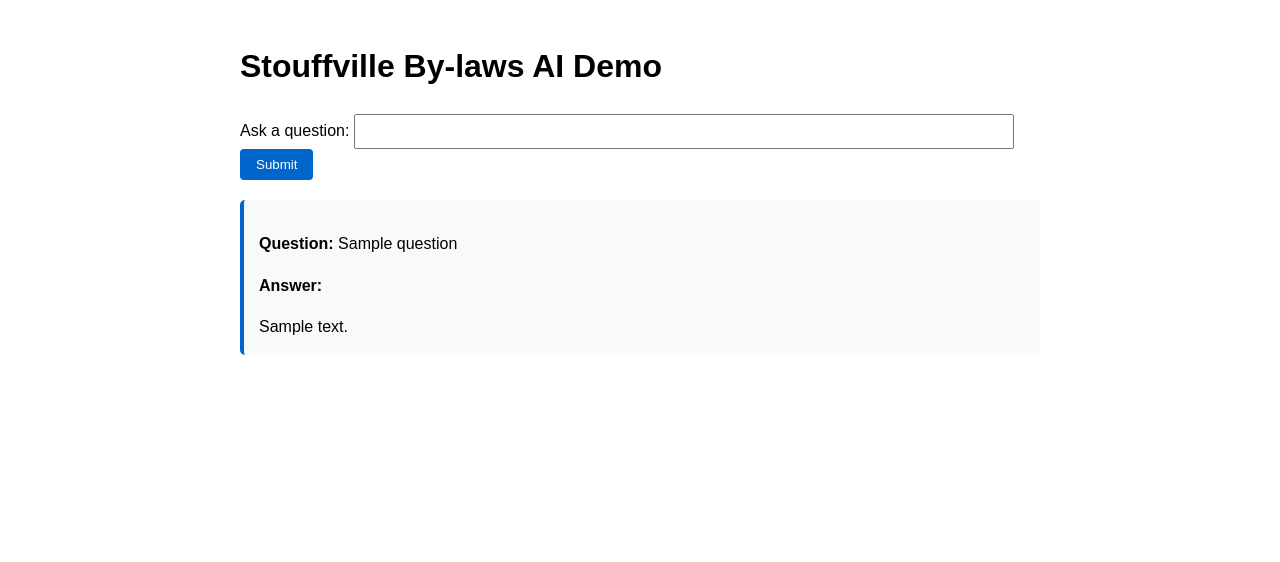
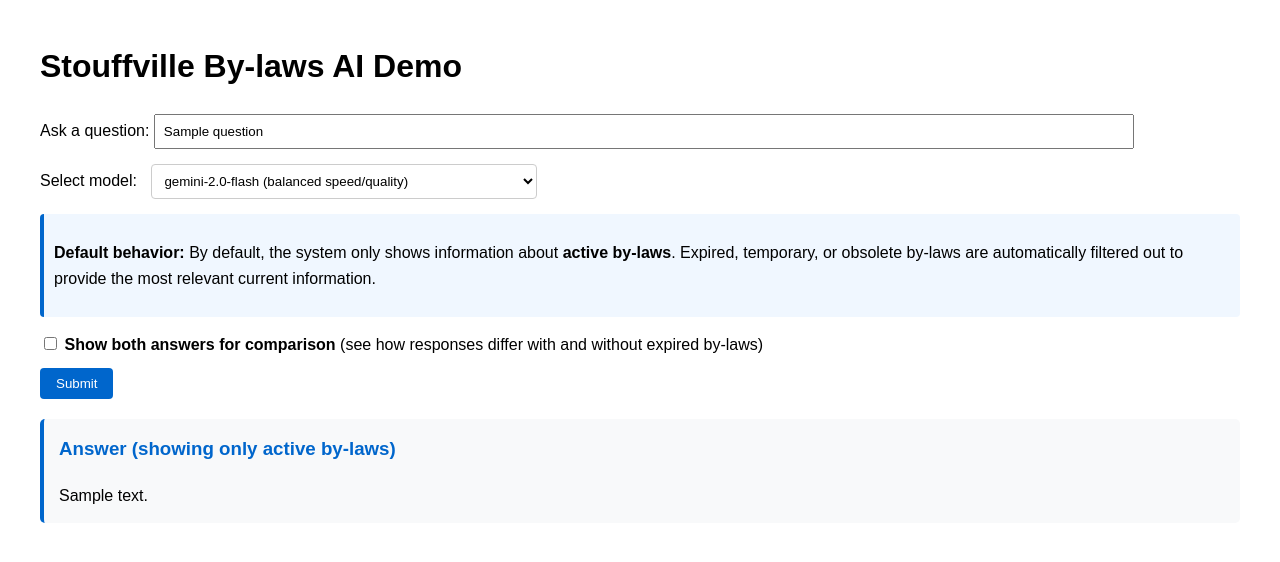
Before and after one commit to Cadence-GitHub/Stouffville-By-laws-AI, a Flask app: template backend/app/templates/demo.html in a window 1280 px wide. Shown: the top 562 px of the page. Run offline with Flask 3, Linux system fonts and the light colour scheme; the template is opened without the code that fills it: most values are stand-ins (such as "Sample title", 1, 10 or a date in 2020).

Commit message:
Add model selection, expired by-laws filtering, and refactor Gemini handling. Support multiple Gemini models (flash-lite, flash, thinking, 2.5-pro), add comparison mode in demo UI for viewing both filtered and unfiltered responses, refactor code with dedicated gemini_handler.py, and pin ChromaDB to v0.6.3

```diff
--- a/backend/app.py
+++ b/backend/app.py
@@ -2,11 +2,10 @@ from flask import Flask, jsonify, request, render_template
 from flask_cors import CORS
 import os
 import json
-from langchain_google_genai import ChatGoogleGenerativeAI
-from langchain.schema.output_parser import StrOutputParser
 from dotenv import load_dotenv
-from app.prompts import BYLAWS_PROMPT_TEMPLATE
+from app.prompts import BYLAWS_PROMPT_TEMPLATE, FILTERED_BYLAWS_PROMPT_TEMPLATE
 from app.chroma_retriever import ChromaDBRetriever  # Import the simplified ChromaDB retriever
+from app.gemini_handler import get_gemini_response, ALLOWED_MODELS  # Import the refactored Gemini handler
 
 # Load API keys and environment variables from .env file
 load_dotenv()
@@ -18,59 +17,9 @@ CORS(app)
 
 # Define paths to data files relative to the project root
 BACKEND_DIR = os.path.dirname(os.path.abspath(__file__))
-# Get the absolute path to the database file (fallback if ChromaDB is unavailable)
-BYLAWS_JSON_PATH = os.path.join(BACKEND_DIR, '..', 'database', 'parking_related_by-laws.json')
 
 # Initialize ChromaDB retriever
 chroma_retriever = ChromaDBRetriever()
-
-def get_gemini_response(query, relevant_bylaws=None):
-    """
-    Process user queries through the Gemini AI model.
-
-    Args:
-        query (str): The user's question about Stouffville by-laws
-        relevant_bylaws (list, optional): List of by-laws relevant to the query
-
-    Returns:
-        dict: Contains either the AI response or error information
-    """
-    api_key = os.environ.get("GOOGLE_API_KEY")
-    if not api_key:
-        return {"error": "GOOGLE_API_KEY environment variable is not set"}
-
-    try:
-        # Initialize Gemini model with the specified version and 30 second timeout
-        model = ChatGoogleGenerativeAI(
-            model="gemini-2.0-flash",
-            google_api_key=api_key,
-            timeout=30
-        )
-
-        # If relevant bylaws are provided, use those instead of loading all bylaws
-        if relevant_bylaws:
-            bylaws_content = json.dumps(relevant_bylaws, indent=2)
-        else:
-            # Load the by-laws data from the JSON file
-            try:
-                with open(BYLAWS_JSON_PATH, 'r') as file:
-                    bylaws_data = json.load(file)
-                    bylaws_content = json.dumps(bylaws_data, indent=2)
-            except Exception as file_error:
-                return {"error": f"Failed to load by-laws data: {str(file_error)}"}
-
-        # Use the imported prompt template from app/prompts.py
-        prompt = BYLAWS_PROMPT_TEMPLATE
-
-        # Build the processing pipeline using LangChain's composition syntax
-        chain = prompt | model | StrOutputParser()
-
-        # Execute the chain and get the AI's response
-        response = chain.invoke({"bylaws_content": bylaws_content, "question": query})
-
-        return {"answer": response}
-    except Exception as e:
-        return {"error": str(e)}
 
 @app.route('/api/hello', methods=['GET'])
 def hello():
@@ -87,6 +36,7 @@ def ask():
     """
     data = request.get_json()
     query = data.get('query', '')
+    model = data.get('model', 'gemini-2.0-flash')
 
     if not query:
         return jsonify({"error": "No query provided"}), 400
@@ -94,35 +44,35 @@ def ask():
     # Try to use ChromaDB to find relevant bylaws
     try:
         # Check if the ChromaDB collection exists and has documents
-        if chroma_retriever.collection_exists():
-            # Use ChromaDB to find relevant bylaws
-            relevant_bylaws = chroma_retriever.retrieve_relevant_bylaws(query, limit=10)
+        if not chroma_retriever.collection_exists():
+            return jsonify({"error": "ChromaDB collection does not exist"}), 500
 
-            # If no relevant bylaws found, fall back to the standard approach
-            if not relevant_bylaws:
-                print(f"No relevant bylaws found in ChromaDB for query: {query}")
-                response = get_gemini_response(query)
-            else:
-                print(f"Found {len(relevant_bylaws)} relevant bylaws in ChromaDB for query: {query}")
-                response = get_gemini_response(query, relevant_bylaws)
+        # Use ChromaDB to find relevant bylaws
+        relevant_bylaws = chroma_retriever.retrieve_relevant_bylaws(query, limit=10)
 
-            # Add the source info to the response (for transparency/debugging)
-            if "answer" in response:
-                response["source"] = "chroma" if relevant_bylaws else "file"
+        # If no relevant bylaws found, return an error
+        if not relevant_bylaws:
+            return jsonify({"error": f"No relevant bylaws found for query: {query}"}), 404
 
-            return jsonify(response)
-        else:
-            # Fall back to the standard approach
-            response = get_gemini_response(query)
-            response["source"] = "file"
-            return jsonify(response)
+        # Extract bylaw numbers for display
+        bylaw_numbers = [bylaw.get("bylawNumber", "Unknown") for bylaw in relevant_bylaws]
+
+        # Get Gemini response using the relevant bylaws
+        response = get_gemini_response(query, relevant_bylaws, model)
+
+        # Check if there was an error
+        if 'error' in response:
+            return jsonify(response), 500
+
+        # If successful, add source and bylaw information
+        response["source"] = "ChromaDB"
+        response["bylaw_numbers"] = bylaw_numbers
+        response["model"] = model
+
+        return jsonify(response)
 
     except Exception as e:
-        # Fall back to the standard approach if ChromaDB retrieval fails
-        response = get_gemini_response(query)
-        response["source"] = "file"
-        response["fallback_reason"] = str(e)
-        return jsonify(response)
+        return jsonify({"error": f"ChromaDB retrieval failed: {str(e)}"}), 500
 
 @app.route('/api/demo', methods=['GET', 'POST'])
 def demo():
@@ -133,48 +83,76 @@ def demo():
     """
     if request.method == 'POST':
         query = request.form.get('query', '')
+        compare_mode = request.form.get('filter_expired', 'false') == 'true'
+        side_by_side = request.form.get('side_by_side', 'false') == 'true'
+        model = request.form.get('model', 'gemini-2.0-flash')
+
         if query:
             # Try to use ChromaDB to find relevant bylaws
             try:
                 # Check if ChromaDB collection exists
-                if chroma_retriever.collection_exists():
-                    # Use ChromaDB to find relevant bylaws
-                    relevant_bylaws = chroma_retriever.retrieve_relevant_bylaws(query, limit=10)
+                if not chroma_retriever.collection_exists():
+                    error_message = "Error: ChromaDB collection does not exist"
+                    return render_template('demo.html', question=query, answer=error_message, model=model)
 
-                    # If relevant bylaws found, use them
-                    if relevant_bylaws:
-                        response = get_gemini_response(query, relevant_bylaws)
-                        source_info = "Source: ChromaDB vector search (using Voyage AI embeddings)"
-                    else:
-                        response = get_gemini_response(query)
-                        source_info = "Source: Default JSON file (no relevant bylaws found in ChromaDB)"
-                else:
-                    # Fall back to the standard approach
-                    response = get_gemini_response(query)
-                    source_info = "Source: Default JSON file (ChromaDB not available)"
+                # Use ChromaDB to find relevant bylaws
+                relevant_bylaws = chroma_retriever.retrieve_relevant_bylaws(query, limit=10)
 
-                answer = response.get('answer', 'Error: No response')
+                # If no relevant bylaws found, return an error
+                if not relevant_bylaws:
+                    error_message = f"Error: No relevant bylaws found for query: {query}"
+                    return render_template('demo.html', question=query, answer=error_message, model=model)
+
+                # Extract bylaw numbers for display
+                bylaw_numbers = [bylaw.get("bylawNumber", "Unknown") for bylaw in relevant_bylaws]
+                bylaw_numbers_str = ", ".join(bylaw_numbers)
+
+                # Get Gemini response using the relevant bylaws
+                response = get_gemini_response(query, relevant_bylaws, model)
+
                 if 'error' in response:
                     answer = f"Error: {response['error']}"
+                    return render_template('demo.html', question=query, answer=answer, model=model)
+                else:
+                    # Prepare the responses with source information
+                    source_info = "Source: ChromaDB vector search (using Voyage AI embeddings)"
+                    bylaw_info = f"Referenced By-laws: {bylaw_numbers_str}"
+                    model_info = f"Model: {model}"
+                    footer = f"<hr><small><i>{source_info}<br>{bylaw_info}<br>{model_info}</i></small>"
 
-                # Add source info at the bottom of the response
-                answer = f"{answer}<hr><small><i>{source_info}</i></small>"
+                    if compare_mode:
+                        # When comparing, provide both answers with the footer
+                        full_answer = response.get('answer', 'Error: No response') + footer
+                        filtered_answer = response.get('filtered_answer', 'Error: No response') + footer
 
-                return render_template('demo.html', question=query, answer=answer)
+                        return render_template(
+                            'demo.html',
+                            question=query,
+                            full_answer=full_answer,
+                            filtered_answer=filtered_answer,
+                            compare_mode=compare_mode,
+                            side_by_side=side_by_side,
+                            model=model
+                        )
+                    else:
+                        # Default is to show only the filtered answer (without expired bylaws)
+                        answer_text = response.get('filtered_answer', 'Error: No response')
+                        answer = f"{answer_text}{footer}"
+
+                        return render_template(
+                            'demo.html',
+                            question=query,
+                            answer=answer,
+                            compare_mode=compare_mode,
+                            side_by_side=side_by_side,
+                            model=model
+                        )
 
             except Exception as e:
-                # Fall back to the standard approach if ChromaDB search fails
-                response = get_gemini_response(query)
-                answer = response.get('answer', 'Error: No response')
-                if 'error' in response:
-                    answer = f"Error: {response['error']}"
+                error_message = f"Error: ChromaDB retrieval failed: {str(e)}"
+                return render_template('demo.html', question=query, answer=error_message, model=model)
 
-                # Add fallback info
-                answer = f"{answer}<hr><small><i>Source: Default JSON file (ChromaDB error: {str(e)})</i></small>"
-
-                return render_template('demo.html', question=query, answer=answer)
-
-    return render_template('demo.html')
+    return render_template('demo.html', compare_mode=False, side_by_side=False, model="gemini-2.0-flash")
 
 if __name__ == '__main__':
     # Run in debug mode for development
--- a/backend/app/templates/demo.html
+++ b/backend/app/templates/demo.html
@@ -5,7 +5,7 @@
     <style>
         body {
             font-family: Arial, sans-serif;
-            max-width: 800px;
+            max-width: 1200px;
             margin: 0 auto;
             padding: 20px;
             line-height: 1.6;
@@ -24,10 +24,21 @@
             padding: 15px;
             border-radius: 5px;
         }
+        .answer-container h3 {
+            color: #0066cc;
+            margin-top: 0;
+        }
         input[type="text"] {
             width: 80%;
             padding: 8px;
             margin-right: 10px;
+        }
+        select {
+            padding: 8px;
+            border: 1px solid #ccc;
+            border-radius: 4px;
+            background-color: white;
+            margin-left: 10px;
         }
         input[type="submit"] {
             padding: 8px 16px;
@@ -37,6 +48,24 @@
             border-radius: 4px;
             cursor: pointer;
         }
+        .checkbox-container {
+            margin: 10px 0;
+        }
+        .comparison-option {
+            margin-left: 30px;
+            display: none;
+        }
+        .answers-wrapper {
+            display: flex;
+            flex-direction: column;
+            gap: 20px;
+        }
+        .answers-wrapper.side-by-side {
+            flex-direction: row;
+        }
+        .answers-wrapper.side-by-side .answer-container {
+            flex: 1;
+        }
     </style>
 </head>
 <body>
@@ -44,17 +73,57 @@
 
     <form id="queryForm" action="/api/demo" method="post">
         <label for="query">Ask a question:</label>
-        <input type="text" id="query" name="query" required>
+        <input type="text" id="query" name="query" required value="{{ question or '' }}">
+
+        <div style="margin: 15px 0;">
+            <label for="model">Select model:</label>
+            <select id="model" name="model">
+                <option value="gemini-2.0-flash-lite" {% if model == "gemini-2.0-flash-lite" %}selected{% endif %}>gemini-2.0-flash-lite (fastest, lowest cost)</option>
+                <option value="gemini-2.0-flash" {% if model == "gemini-2.0-flash" or not model %}selected{% endif %}>gemini-2.0-flash (balanced speed/quality)</option>
+                <option value="gemini-2.0-flash-thinking-exp-01-21" {% if model == "gemini-2.0-flash-thinking-exp-01-21" %}selected{% endif %}>gemini-2.0-flash-thinking-exp-01-21 (better reasoning)</option>
+                <option value="gemini-2.5-pro-exp-03-25" {% if model == "gemini-2.5-pro-exp-03-25" %}selected{% endif %}>gemini-2.5-pro-exp-03-25 (highest quality, most expensive)</option>
+            </select>
+        </div>
+
+        <div class="info-box" style="margin: 15px 0; padding: 10px; background-color: #f0f7ff; border-left: 4px solid #0066cc; border-radius: 4px;">
+            <p><strong>Default behavior:</strong> By default, the system only shows information about <strong>active by-laws</strong>. Expired, temporary, or obsolete by-laws are automatically filtered out to provide the most relevant current information.</p>
+        </div>
+
+        <div class="checkbox-container">
+            <input type="checkbox" id="filter_expired" name="filter_expired" value="true" {% if compare_mode %}checked{% endif %} onchange="toggleComparisonOption()">
+            <label for="filter_expired"><strong>Show both answers for comparison</strong> (see how responses differ with and without expired by-laws)</label>
+
+            <span class="comparison-option" id="comparisonOption">
+                <input type="checkbox" id="side_by_side" name="side_by_side" value="true" {% if side_by_side %}checked{% endif %}>
+                <label for="side_by_side">Show side-by-side</label>
+            </span>
+        </div>
+
         <input type="submit" value="Submit">
     </form>
 
     <div id="loadingMessage" class="loading">Generating answer, please wait...</div>
 
     {% if question %}
-    <div class="answer-container">
-        <p><b>Question:</b> {{ question }}</p>
-        <p><b>Answer:</b></p>
-        <div>{{ answer | safe }}</div>
+    <div class="answers-wrapper {% if side_by_side %}side-by-side{% endif %}">
+        {% if compare_mode %}
+        <div class="answer-container">
+            <h3>Complete Answer (includes all by-laws)</h3>
+            <p class="explanation" style="font-style: italic; color: #666;">This answer includes all relevant by-laws, including those that have expired or are no longer in effect.</p>
+            <div>{{ full_answer | safe }}</div>
+        </div>
+
+        <div class="answer-container">
+            <h3>Filtered Answer (active by-laws only)</h3>
+            <p class="explanation" style="font-style: italic; color: #666;">This answer only includes currently active by-laws. Expired, temporary, or obsolete by-laws have been filtered out.</p>
+            <div>{{ filtered_answer | safe }}</div>
+        </div>
+        {% else %}
+        <div class="answer-container">
+            <h3>Answer (showing only active by-laws)</h3>
+            <div>{{ answer | safe }}</div>
+        </div>
+        {% endif %}
     </div>
     {% endif %}
 
@@ -62,6 +131,20 @@
         document.getElementById('queryForm').addEventListener('submit', function() {
             document.getElementById('loadingMessage').style.display = 'block';
         });
+
+        function toggleComparisonOption() {
+            var filterCheckbox = document.getElementById('filter_expired');
+            var comparisonOption = document.getElementById('comparisonOption');
+
+            if (filterCheckbox.checked) {
+                comparisonOption.style.display = 'inline';
+            } else {
+                comparisonOption.style.display = 'none';
+            }
+        }
+
+        // Initialize on page load
+        toggleComparisonOption();
     </script>
 </body>
 </html>
--- a/docker-compose.yaml
+++ b/docker-compose.yaml
@@ -17,7 +17,7 @@ services:
       - chroma
 
   chroma:
-    image: chromadb/chroma:latest
+    image: chromadb/chroma:0.6.3
     volumes:
       - ./database/chroma-data:/chroma/chroma-data
     ports:
```
Also changed, not shown: backend/app/gemini_handler.py (added, +92 -0 lines), backend/app/prompts.py (+38 -0 lines), README.md, backend/README.md, database/README.md.
